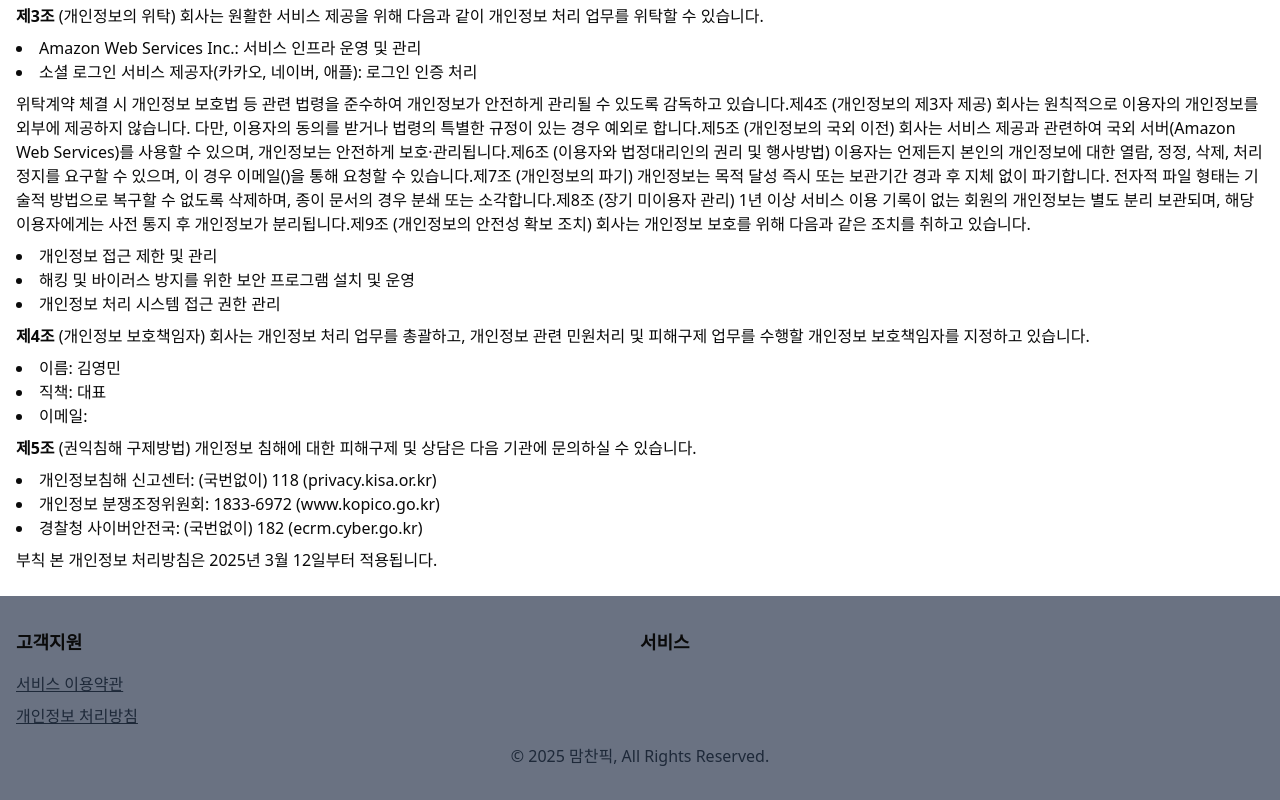
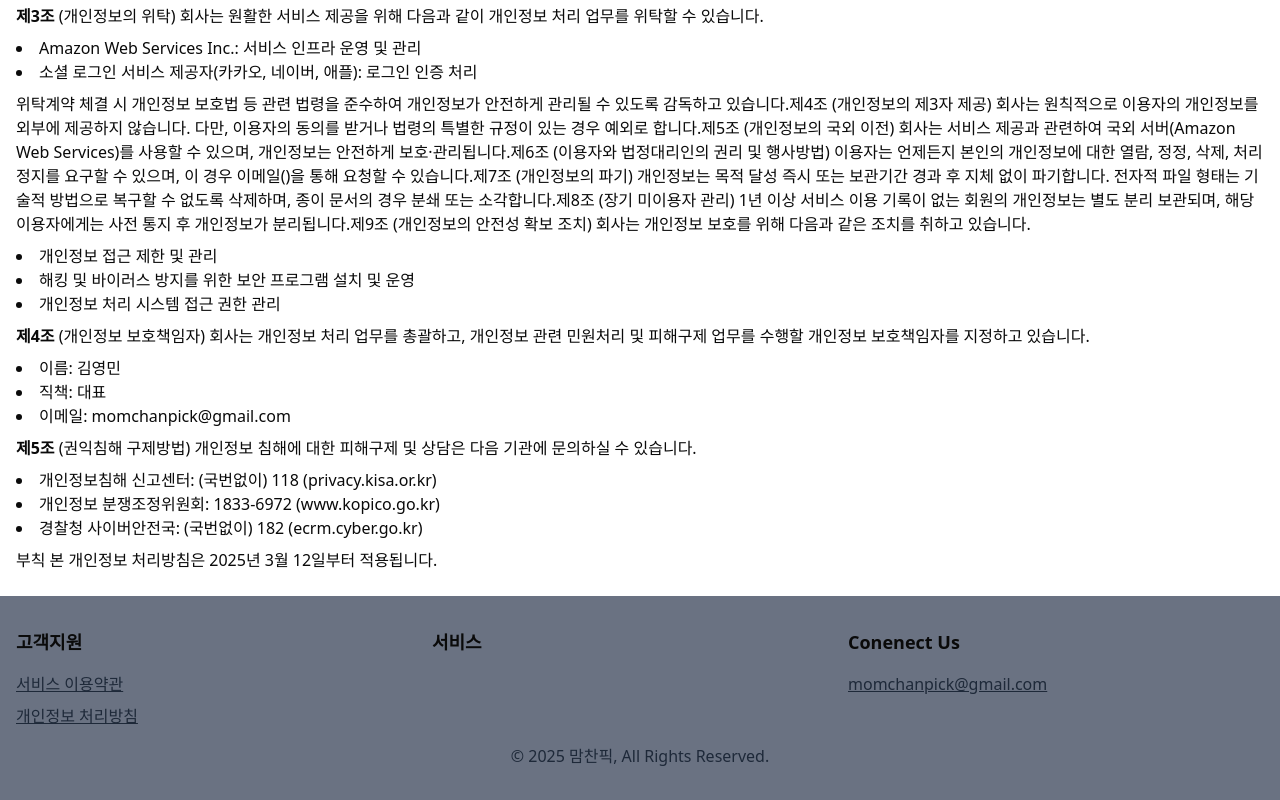
Before and after one commit to ummgoban/ummgoban.github.io, a React (Vite) app: page /privacy in a window 1280 px wide. Shown: the part 561-1361 px from the top of the page. Built offline with nearby package versions, Linux system fonts and the light colour scheme.

Commit message:
feat: 연락처 추가

```diff
--- a/src/components/common/Footer.tsx
+++ b/src/components/common/Footer.tsx
@@ -13,13 +13,13 @@ const Footer = () => {
   return (
     <footer className="w-full bg-gray-500 py-8 mt-auto">
       <div className="flex flex-col">
-        <div className="container mx-auto px-4 grid sm:grid-cols-2 sm:grid-rows-1 grid-rows-2 grid-cols-1">
+        <div className="container mx-auto px-4 grid sm:grid-cols-3 sm:grid-rows-1 grid-rows-3 grid-cols-1">
           <FooterItem title="고객지원">
             <ul className="space-y-2">
               <li className="flex space-x-4">
                 <Link
                   to="/terms"
-                  className="text-gray-800 underline hover:text-gray-200 hover:underline cursor-pointer"
+                  className="text-gray-800 underline hover:text-gray-600 hover:underline cursor-pointer"
                 >
                   서비스 이용약관
                 </Link>
@@ -27,7 +27,7 @@ const Footer = () => {
               <li className="flex space-x-4">
                 <Link
                   to="/privacy"
-                  className="text-gray-800 underline hover:text-gray-200 hover:underline cursor-pointer"
+                  className="text-gray-800 underline hover:text-gray-600 hover:underline cursor-pointer"
                 >
                   개인정보 처리방침
                 </Link>
@@ -37,6 +37,18 @@ const Footer = () => {
           <FooterItem title="서비스">
             <ul className="space-y-2">
               <li className="flex space-x-4"></li>
+            </ul>
+          </FooterItem>
+          <FooterItem title="Conenect Us">
+            <ul className="space-y-2">
+              <li className="flex space-x-4">
+                <a
+                  href="mailto:momchanpick@gmail.com"
+                  className="text-gray-800 underline hover:text-gray-600 hover:underline cursor-pointer"
+                >
+                  momchanpick@gmail.com
+                </a>
+              </li>
             </ul>
           </FooterItem>
         </div>
--- a/src/pages/Privacy.tsx
+++ b/src/pages/Privacy.tsx
@@ -46,7 +46,7 @@ const PrivacyPage = () => {
 
 - 이름: 김영민
 - 직책: 대표
-- 이메일:
+- 이메일: [momchanpick@gmail.com](mailto:momchanpick@gmail.com)
 
 **제5조** (권익침해 구제방법) 개인정보 침해에 대한 피해구제 및 상담은 다음 기관에 문의하실 수 있습니다.
 
```
